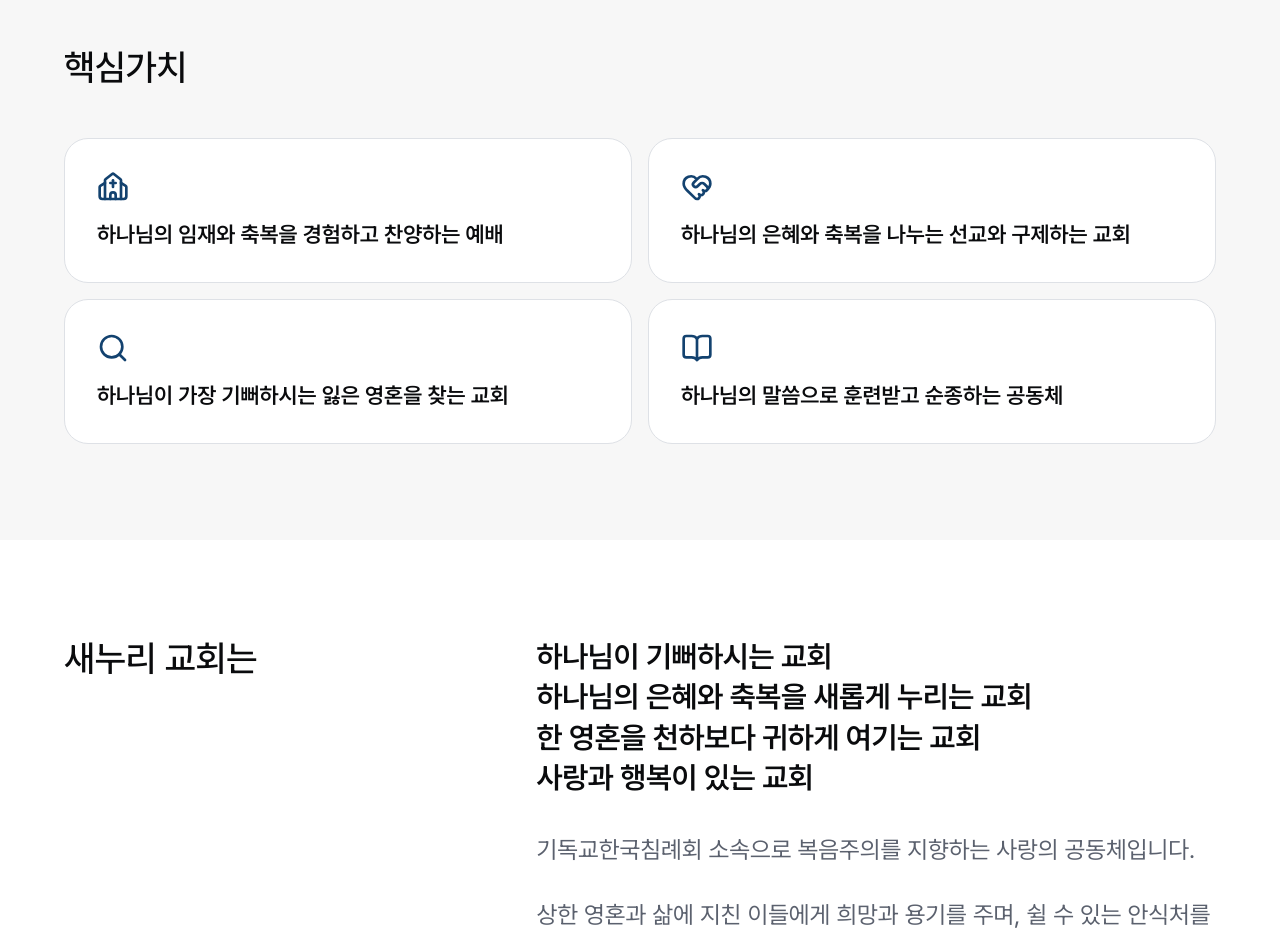
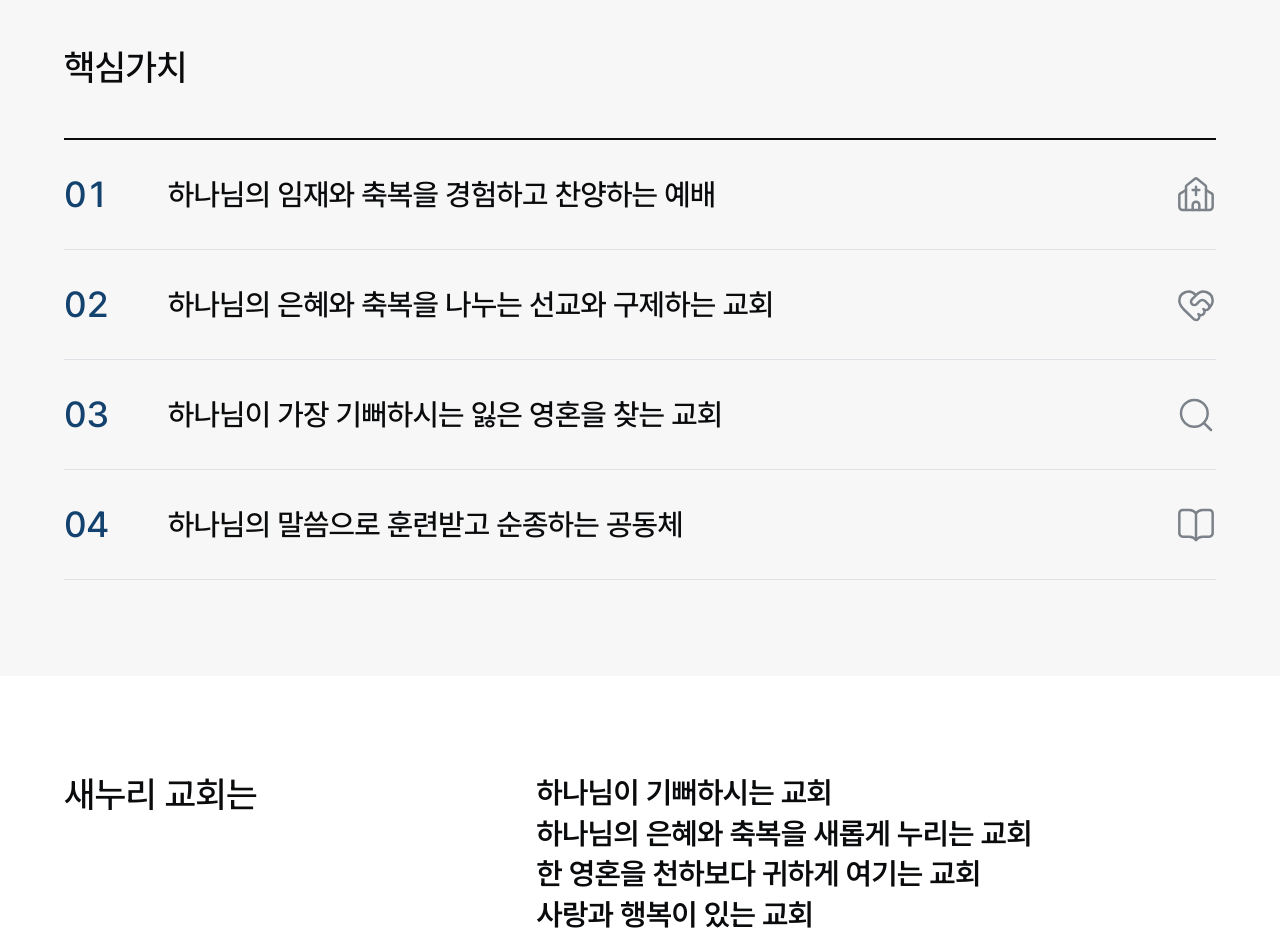
Before and after one commit to church-template/saenuri-church, a Next.js app in the folder client/: page /about in a window 1280 px wide. Shown: the part 2320-3255 px from the top of the page. Built offline with nearby package versions, Linux system fonts and the light colour scheme.

Commit message:
feat: 소개 페이지 핵심가치를 번호 목록으로 변경 #1

```diff
--- a/client/src/components/about/VisionGoals.tsx
+++ b/client/src/components/about/VisionGoals.tsx
@@ -8,7 +8,8 @@ import { VISION } from "@/constants/content";
 // VISION.points 순서(예배·선교와 구제·잃은 영혼·말씀 훈련)에 대응하는 아이콘(표현용 매핑).
 const ICONS = [Church, HeartHandshake, Search, BookOpen] as const;
 
-// 밴드4 — 회색. 핵심가치 4항목을 lucide 아이콘 카드 그리드로(태블릿 이상 2x2·모바일 1-up).
+// 밴드4 — 회색. 핵심가치 4항목을 번호 매긴 문서형 목록으로(목회 철학 pastor-dossier와 같은 결).
+// 카드 상자 없이 2px ink 룰 + 헤어라인으로 나눠, 적은 항목을 큰 글씨로 무게 있게 읽힌다(고령 가독).
 export function VisionGoals() {
   return (
     <section className="break-keep bg-surface-soft py-section">
@@ -16,21 +17,24 @@ export function VisionGoals() {
         <Reveal>
           <h2 className={cn(typo.displayMd, "text-ink")}>{VISION.title}</h2>
         </Reveal>
-        <ul className="mt-xxl grid gap-base sm:grid-cols-2">
+        <ol className="mt-xxl border-t-2 border-ink">
           {VISION.points.map((point, i) => {
             const Icon = ICONS[i] ?? Church;
             return (
-              <li key={point} className="h-full">
-                <Reveal delay={i * 100} className="h-full">
-                  <div className="flex h-full flex-col gap-base rounded-xl border border-hairline bg-canvas p-xl">
-                    <Icon size={32} className="text-primary" aria-hidden="true" />
-                    <p className={cn(typo.titleMd, "text-ink")}>{point}</p>
+              <li key={point} className="border-b border-hairline">
+                <Reveal delay={i * 120}>
+                  <div className="grid grid-cols-[3rem_1fr] items-center gap-lg py-xl sm:grid-cols-[5rem_1fr_auto]">
+                    <span aria-hidden className={cn(typo.displayMd, "tabular-nums text-primary")}>
+                      {String(i + 1).padStart(2, "0")}
+                    </span>
+                    <p className={cn(typo.displaySm, "text-ink")}>{point}</p>
+                    <Icon size={40} strokeWidth={1.5} aria-hidden="true" className="hidden text-muted sm:block" />
                   </div>
                 </Reveal>
               </li>
             );
           })}
-        </ul>
+        </ol>
       </Container>
     </section>
   );
```
